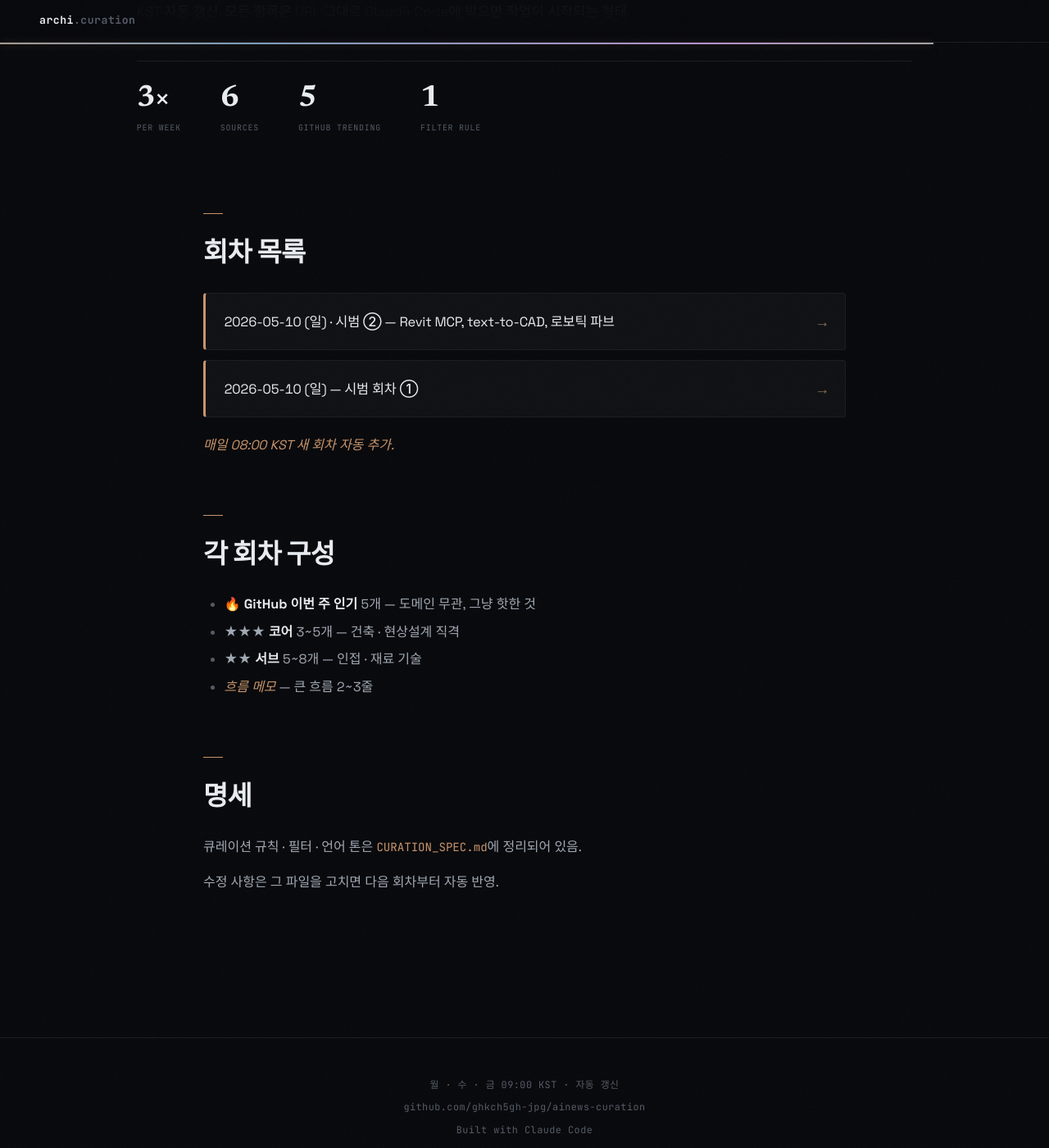
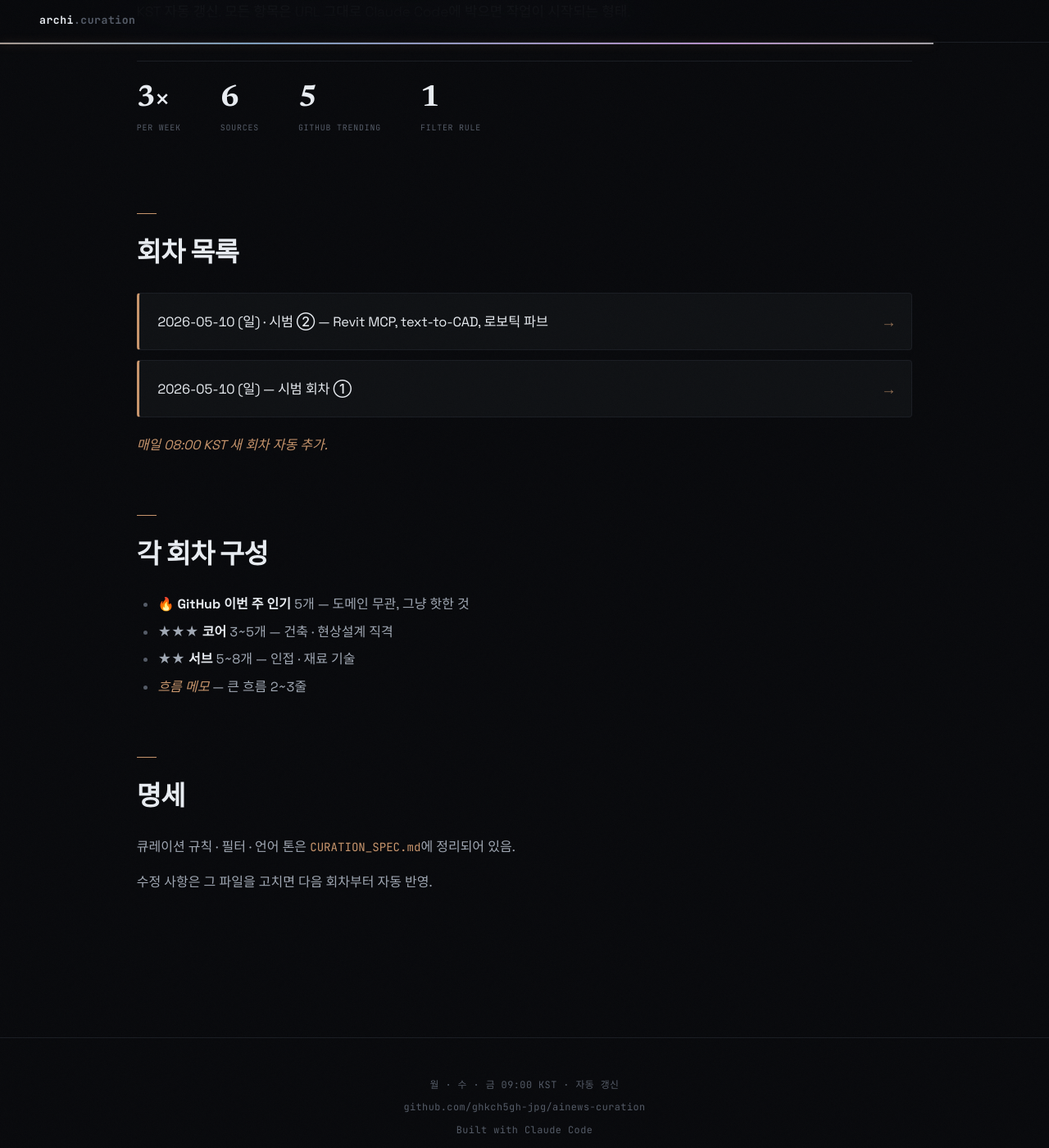
Before and after one commit to ghkch5gh-jpg/ainews-curation, a Jekyll site: the page built from index.md, in a window 1280 px wide and 1400 px high, scrolled down 348 px. Shown: the whole window at 82% size. Built offline with Jekyll 4.4.1, drawn with Linux system fonts in a browser that asks for light colours; some web fonts are replaced.

Commit message:
ux: align main container width with hero (1100px), keep prose width readable

```diff
--- a/assets/css/style.css
+++ b/assets/css/style.css
@@ -220,11 +220,19 @@ pre code {
 
 /* ── main container ── */
 .container {
-  max-width: 880px;
+  max-width: 1100px;
   margin: 0 auto;
-  padding: 0 clamp(24px, 6vw, 48px);
+  padding: 0 clamp(24px, 6vw, 80px);
 }
 .content { padding-bottom: 80px; }
+
+/* keep long-form text comfortable inside the wider container */
+.content > p,
+.content > blockquote,
+.content > ul:not(.episode-list),
+.content > ol {
+  max-width: 760px;
+}
 
 /* hide markdown H1 (hero handles title) */
 .content > h1:first-child { display: none; }
```
